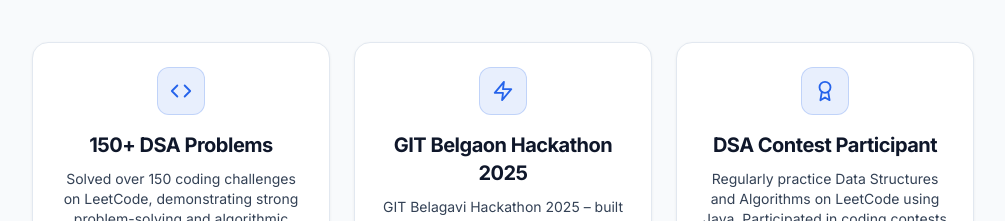
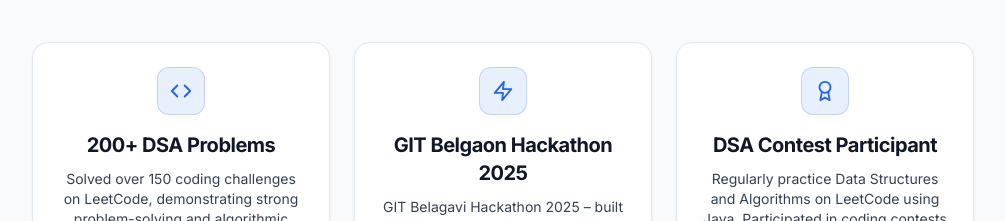
Before and after one commit to Akshaypatil021/Personal_Portfolio, a React (Vite) app: page / in a window 1280 px wide. Shown: the part 4866-5087 px from the top of the page, without its empty margins (258-1263 px from the left). Built offline with nearby package versions, Linux system fonts and the light colour scheme.

Commit message:
change the DSA solving count

```diff
--- a/src/components/sections/Accomplishments.tsx
+++ b/src/components/sections/Accomplishments.tsx
@@ -13,7 +13,7 @@
 const accomplishmentsData: Accomplishment[] = [
   {
     id: 'leetcode',
-    title: '150+ DSA Problems',
+    title: '200+ DSA Problems',
     description: 'Solved over 150 coding challenges on LeetCode, demonstrating strong problem-solving and algorithmic skills. Solving more on Gfg and Codeforces.',
     icon: <Code size={22} className="text-[#3B82F6]" />,
   },
```
